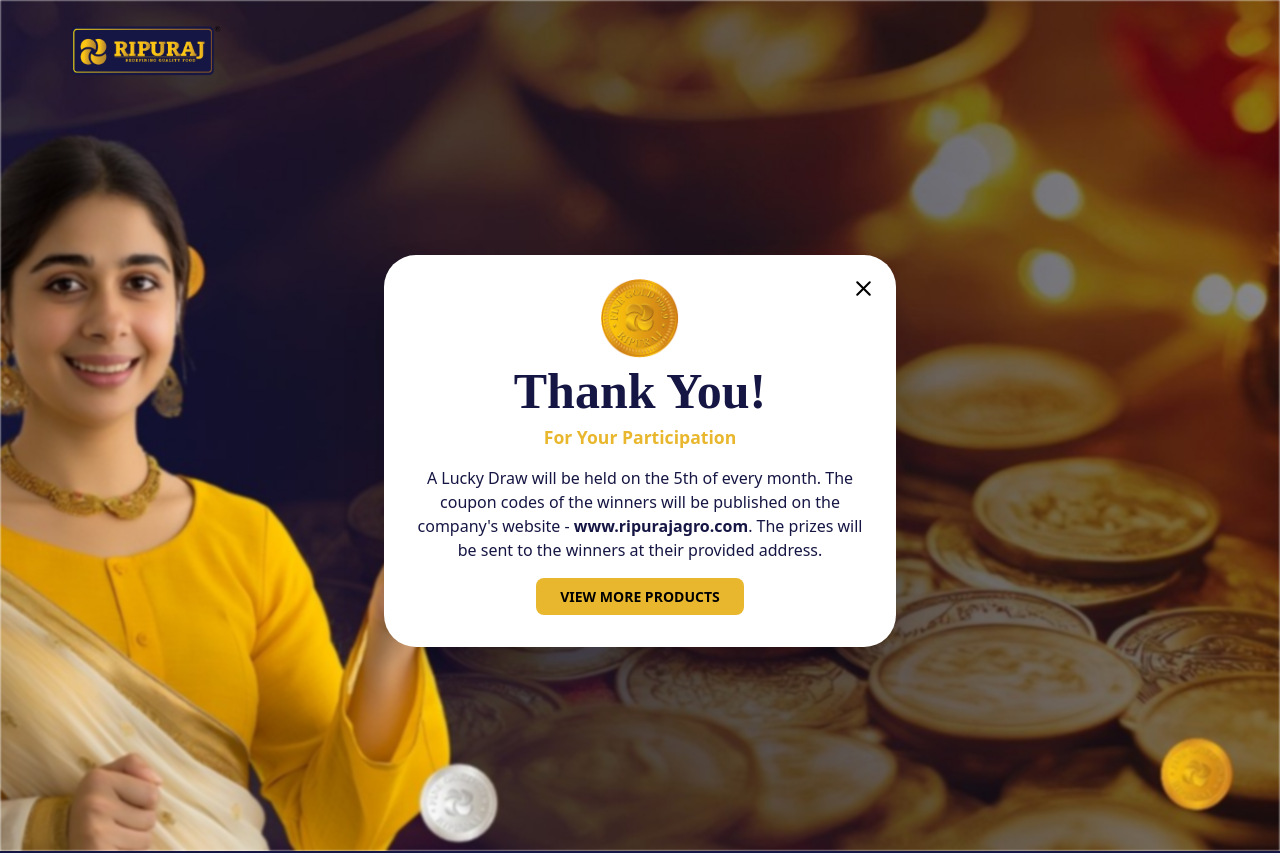
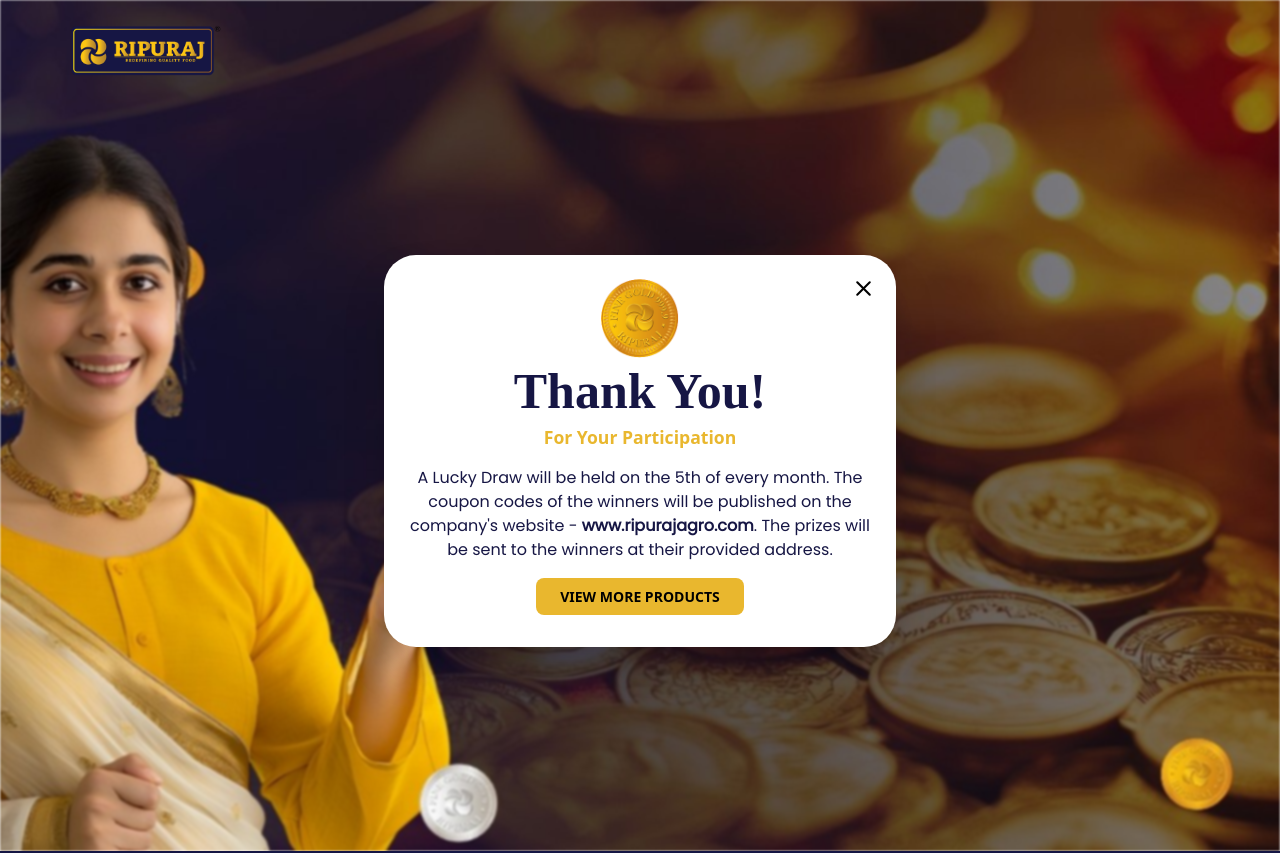
Before and after one commit to rahul-raj-hl/ripuraj, a Next.js app: page /formsubmitted in a window 1280 px wide. Shown: the top 853 px of the page. Built offline with nearby package versions, Linux system fonts and the light colour scheme.

Commit message:
fixed: fonts

```diff
--- a/src/components/FormSubmitted.js
+++ b/src/components/FormSubmitted.js
@@ -63,7 +63,7 @@
             <p className="font-bold text-[1rem] md:text-[1.1rem] mt-2 text-[#E9B72E]">
               For Your Participation
             </p>
-            <p className="text-[#161644] mt-4 font-[500] text-sm md:text-base">
+            <p className={`text-[#161644] mt-4 font-[500] text-sm md:text-base ${styles.customFontPoppins}`}>
               {" "}
               A Lucky Draw will be held on the 5th of every month. The coupon
               codes of the winners will be published on the company
--- a/src/styles/Home.module.css
+++ b/src/styles/Home.module.css
@@ -18,6 +18,11 @@
 .customFont1 {
     font-family: kohinoor-devanagari;
     font-weight: bolder;
+}
+
+.customFontPoppins {
+  font-family: 'Poppins', sans-serif;
+  font-weight: normal;
 }
 
 .objectiveMedium{
--- a/src/styles/globals.css
+++ b/src/styles/globals.css
@@ -23,3 +23,10 @@
     src: url('/fonts/Objective-Medium.otf') format('otf');
     font-style: normal;
 }
+
+@font-face {
+    font-family: 'Poppins';
+    src: url('/fonts/Poppins-Regular.otf') format('opentype');
+    font-weight: normal;
+    font-style: normal;
+}
```
Also changed, not shown: public/fonts/Poppins-Regular.otf (added).
